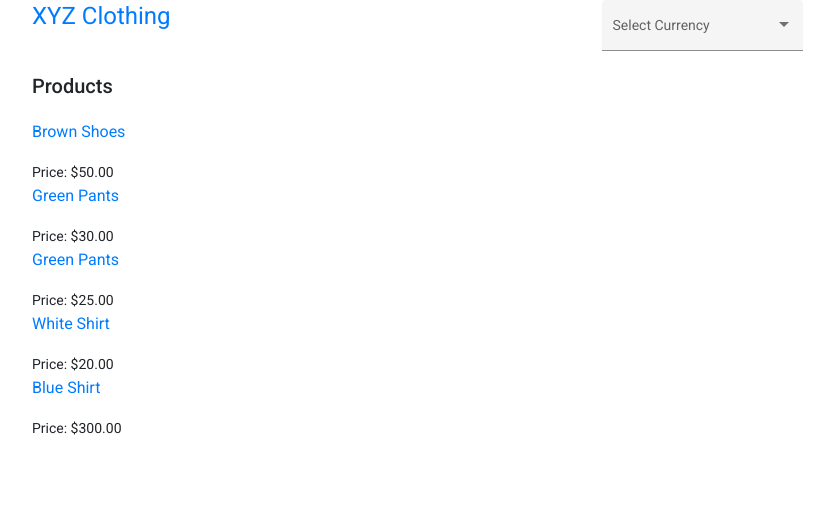
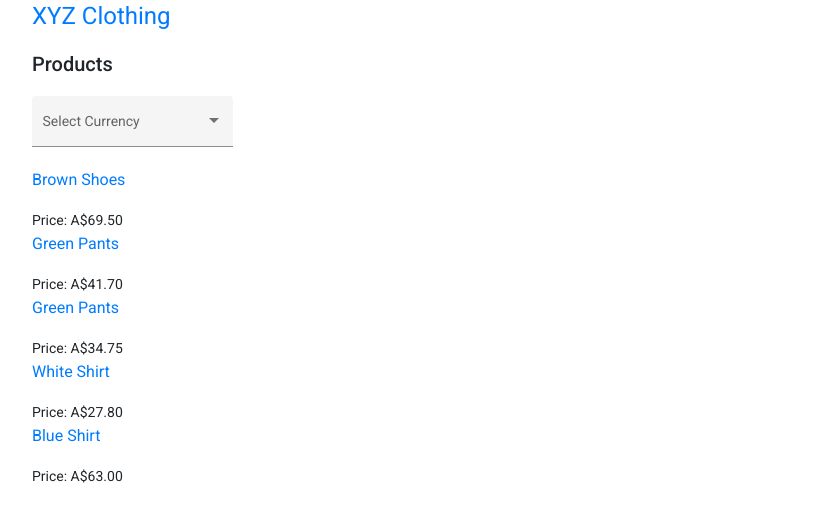
Before and after one commit to JadeMartin/XYZ-Clothing-, an Angular app: page /products in a window 1280 px wide. Shown: the top 520 px of the page, without its empty margins (53-871 px from the left). Built offline with nearby package versions, Linux system fonts and the light colour scheme.

Commit message:
Added logic for handling currency -> also implemented the logic to swap currencys for the products -> currently defaults to AUD

```diff
--- a/src/app/currency.service.ts
+++ b/src/app/currency.service.ts
@@ -1,18 +1,35 @@
 import { Injectable } from '@angular/core';
 import { HttpClient } from "@angular/common/http";
+import { Currency } from './models/currency';
 
 @Injectable({
   providedIn: 'root'
 })
 export class CurrencyService {
-  currentBase = 'AUD';
-  currentStandard =  {
-    "USD": 0.72,
-    "CNY": 4.87
-  };
+  currentCurrency:Currency = {
+    base: 'AUD',
+    rates: {
+      USD: 0.72,
+      CNY: 4.87
+    }
+  }
+  currencyList;
   constructor(private http: HttpClient) { }
 
+  setCurrency(currency) {
+    this.currentCurrency = currency;
+  }
   getCurrency() {
+    return this.currentCurrency;
+  }
+
+  private processCurrencys(currencys) {
+    this.currencyList = currencys;
+    this.setCurrency(this.currencyList[0]);
+  }
+
+  getCurrencys() {
+    this.http.get('/assets/exchange_rates.json').subscribe(currencys => this.processCurrencys(currencys));
     return this.http.get('/assets/exchange_rates.json');
   }
 }
--- /dev/null
+++ b/src/app/models/currency.ts
@@ -0,0 +1,8 @@
+export interface Currency {
+    base: string,
+    rates: {
+        USD?: number,
+        AUD?: number,
+        CNY?: number
+    }
+}
--- a/src/app/models/product.ts
+++ b/src/app/models/product.ts
@@ -5,7 +5,8 @@ export interface Product {
     description: string,
     price: {
         base: string,
-        amount: number
+        amount: number,
+        adjAmount: number
     }
     relatedProducts: number[];
 }
--- a/src/app/product-detail/product-detail.component.html
+++ b/src/app/product-detail/product-detail.component.html
@@ -1,8 +1,19 @@
 <div class="container">
     <h2>Product Details</h2>
+    <mat-form-field appearance="fill">
+        <mat-label>Select Currency</mat-label>
+        <mat-select [(value)]="selectedCurrency" (selectionChange)="selected()">
+            <mat-option *ngFor="let currency of currencyList | async" [value]="currency">
+                {{currency.base}}
+            </mat-option>
+        </mat-select>
+    </mat-form-field>
+
     <div *ngIf="product">
         <h3>{{ product.name }}</h3>
-        <h4>{{ product.price.amount | currency:product.price.base}}</h4>
+        <div *ngIf="product.price">
+            <h4>{{ product.price.adjAmount | currency:currentCurrency.base}}</h4>
+        </div>
         <p>{{ product.description }}</p>
 
         <h2>Related Products</h2>
@@ -13,7 +24,7 @@
                     {{product.name}}
                 </a>
             </h3>
-            <div><span>Price: </span>{{product.price.amount | currency}}</div>
+            <div><span>Price: </span>{{product.price.adjAmount | currency:currentCurrency.base}}</div>
         </div>
     </div>
 </div>
--- a/src/app/product-detail/product-detail.component.ts
+++ b/src/app/product-detail/product-detail.component.ts
@@ -1,5 +1,7 @@
+import { ThrowStmt } from '@angular/compiler';
 import { Component, OnInit } from '@angular/core';
 import { ActivatedRoute } from '@angular/router';
+import { CurrencyService } from '../currency.service';
 import { ProductService } from '../product.service';
 
 @Component({
@@ -10,10 +12,14 @@ import { ProductService } from '../product.service';
 export class ProductDetailComponent implements OnInit {
   product;
   relatedProducts;
+  selectedCurrency;
+  currencyList;
+  currentCurrency;
 
   constructor(
     private route: ActivatedRoute,
-    private productService: ProductService
+    private productService: ProductService,
+    private currencyService: CurrencyService,
   ) { }
 
   checkForProduct(products, target) {
@@ -22,15 +28,30 @@ export class ProductDetailComponent implements OnInit {
         this.product = product;
       }
     });
-    this.relatedProducts = [];
-    this.product.relatedProducts.forEach(productId => {
-      this.relatedProducts.push(products.find(p => p.id ==productId));
-    })
+    //add check for valid product;
+    if(this.product) {
+      this.relatedProducts = [];
+      this.product.relatedProducts.forEach(productId => {
+        this.relatedProducts.push(products.find(p => p.id ==productId));
+      })
+    }
+  }
+
+  selected(): void {
+    this.currencyService.setCurrency(this.selectedCurrency);
+    this.currentCurrency = this.selectedCurrency;
+    //call function to flip prices on each object
+    this.relatedProducts.push(this.product);
+    this.relatedProducts = this.productService.standardizeCurrency(this.currentCurrency, this.relatedProducts);
+    this.relatedProducts.pop();
   }
 
   ngOnInit(): void {
+    this.currencyList = this.currencyService.getCurrencys();
+    this.currentCurrency = this.currencyService.getCurrency();
     this.route.paramMap.subscribe(params => {
-      this.product = this.productService.getProducts().subscribe(products => this.checkForProduct(products, +params.get('id')))
+      //logic to check wether to subscribe or not
+      this.productService.getProducts().subscribe(products => this.checkForProduct(this.productService.standardizeCurrency(this.currentCurrency), +params.get('id')))
     });
   }
 
--- a/src/app/product.service.ts
+++ b/src/app/product.service.ts
@@ -1,5 +1,6 @@
 import { Injectable } from '@angular/core';
 import { HttpClient } from "@angular/common/http";
+import { CurrencyService } from './currency.service';
 
 
 
@@ -9,10 +10,38 @@ import { HttpClient } from "@angular/common/http";
 })
 export class ProductService {
 
-  constructor(private http: HttpClient) { }
+  products;
+  currencyList;
+  constructor(private http: HttpClient, private currencyService: CurrencyService) { }
+
+  setProducts(products) {
+    this.products = products;
+  }
+
+  getProducts() {
+    //this.products ? this.products :
+    this.http.get('/assets/products.json').subscribe(products => this.products = products);
+    return this.http.get('/assets/products.json')
+  }
 
 
-  getProducts() {
-    return this.http.get('/assets/products.json');
+  standardizeCurrency(currency, productList=this.products) {
+    //-> take new currency & list of currencys
+    //->iterate over each product check product base against currency base
+    //-> if same set adjAmount to amount
+    //-> else -> set adjAmount to Math.round(this.currencyList.find(currency => currency.base == product.price.base).rates[currency.base] * product.price.amount)
+
+    if(!this.currencyList){
+      this.currencyList = this.currencyService.currencyList;
+    }
+
+    productList.forEach(product => {
+      if(product.price.base != currency.base) {
+        product.price.adjAmount = this.currencyList.find(currency => currency.base == product.price.base).rates[currency.base] * product.price.amount;
+      } else {
+        product.price.adjAmount = product.price.amount;
+      }
+    });
+    return productList;
   }
 }
--- a/src/app/products/products.component.html
+++ b/src/app/products/products.component.html
@@ -2,13 +2,23 @@
 
     <h2>Products</h2>
 
-    <div *ngFor="let product of products | async">
+    <mat-form-field appearance="fill">
+        <mat-label>Select Currency</mat-label>
+        <mat-select [(value)]="selectedCurrency" (selectionChange)="selected()">
+            <mat-option *ngFor="let currency of currencyList | async" [value]="currency">
+                {{currency.base}}
+            </mat-option>
+        </mat-select>
+    </mat-form-field>
+    <div *ngIf="products">
+        <div *ngFor="let product of products">
             <h3>
                 <a [title]="product.name + 'details'"
                 [routerLink]="['/products', product.id]">
                     {{product.name}}
                 </a>
             </h3>
-        <div><span>Price: </span>{{product.price.amount | currency}}</div>
+            <div><span>Price: </span>{{product.price.adjAmount | currency:currentCurrency.base}}</div>
         </div>
     </div>
+</div>
--- a/src/app/products/products.component.ts
+++ b/src/app/products/products.component.ts
@@ -1,4 +1,5 @@
 import { Component, OnInit } from '@angular/core';
+import { CurrencyService } from '../currency.service';
 import { Product } from '../models/product';
 import { ProductService } from '../product.service';
 
@@ -9,11 +10,27 @@ import { ProductService } from '../product.service';
 })
 export class ProductsComponent implements OnInit {
   products;
-//private productService: ProductService
-  constructor(private productService: ProductService) { }
+  selectedCurrency;
+  currencyList;
+  currentCurrency;
+
+  //private productService: ProductService
+  constructor(private productService: ProductService,
+    private currencyService: CurrencyService) { }
+
+
+  selected(): void {
+    this.currencyService.setCurrency(this.selectedCurrency);
+    this.currentCurrency = this.selectedCurrency;
+    //call function to flip prices on each object
+    this.products = this.productService.standardizeCurrency(this.currentCurrency);
+  }
 
   ngOnInit(): void {
-    this.products = this.productService.getProducts();
+    this.products = [];
+    this.currencyList = this.currencyService.getCurrencys();
+    this.currentCurrency = this.currencyService.getCurrency();
+    this.productService.getProducts().subscribe(products => this.products = this.productService.standardizeCurrency(this.currentCurrency));
   }
 
 }
--- a/src/app/top-bar/top-bar.component.html
+++ b/src/app/top-bar/top-bar.component.html
@@ -7,17 +7,6 @@
                 <a [routerLink]="['']">
                     <h1>XYZ Clothing</h1>
                 </a>
-            </div>
-
-            <div class="col">
-                <mat-form-field appearance="fill">
-                    <mat-label>Select Currency</mat-label>
-                    <mat-select>
-                        <mat-option *ngFor="let currency of currencyList | async" [value]="currency">
-                            {{currency.base}}
-                        </mat-option>
-                    </mat-select>
-                </mat-form-field>
             </div>
         </div>
     </div>
--- a/src/app/top-bar/top-bar.component.ts
+++ b/src/app/top-bar/top-bar.component.ts
@@ -8,12 +8,10 @@ import { CurrencyService } from '../currency.service';
 })
 export class TopBarComponent implements OnInit {
 
-  currencyList;
-
   constructor(private currencyService: CurrencyService) { }
 
+
   ngOnInit(): void {
-    this.currencyList = this.currencyService.getCurrency();
   }
 
 }
```
Lines whose indentation alone changed are shown as unchanged.
